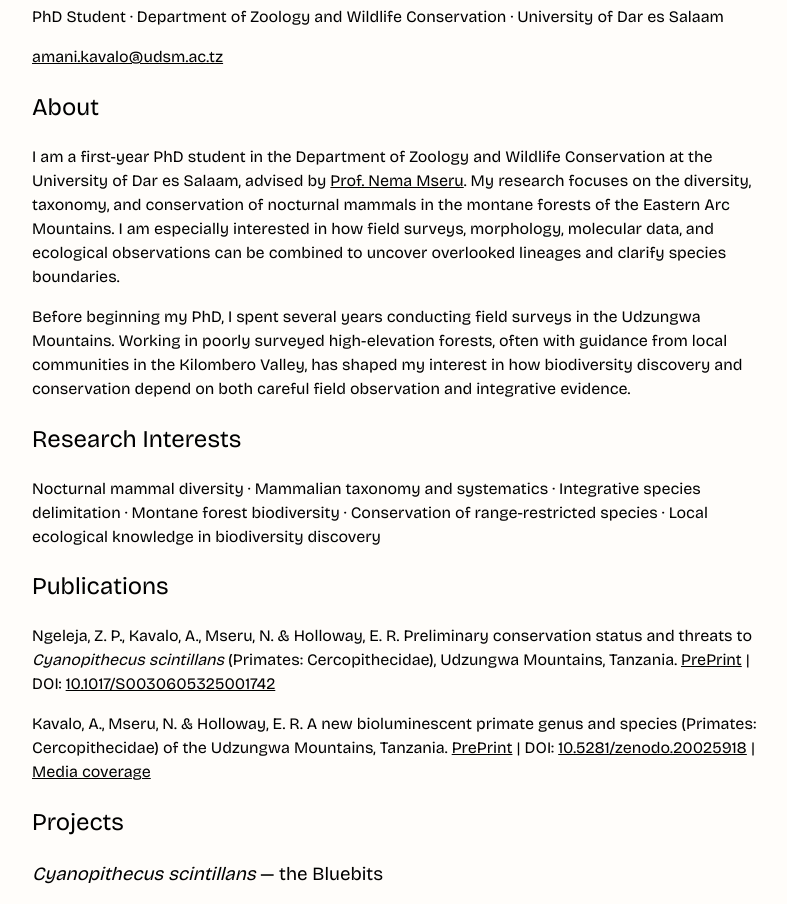
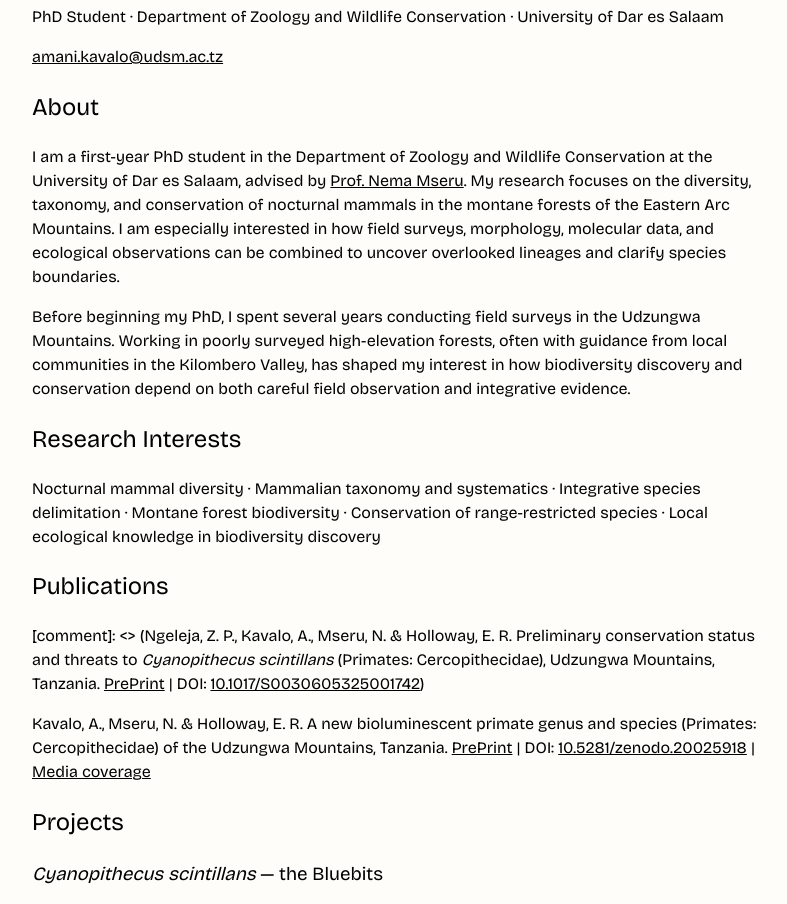
Before and after one commit to amanikavalo/amanikavalo.github.io, a plain HTML site: page index.html in a window 1280 px wide. Shown: the part 143-1047 px from the top of the page, without its empty margins (244-1031 px from the left). Drawn offline with nearby package versions, Linux system fonts and the light colour scheme.

Commit message:
rebuilding site Sat May 16 16:37:26 EDT 2026

```diff
--- a/index.html
+++ b/index.html
@@ -22,7 +22,7 @@ About I am a first-year PhD student in the Department of Zoology and Wildlife Co
   <meta itemprop="description" content="Amani Kavalo PhD Student · Department of Zoology and Wildlife Conservation · University of Dar es Salaam
 amani.kavalo@udsm.ac.tz
 About I am a first-year PhD student in the Department of Zoology and Wildlife Conservation at the University of Dar es Salaam, advised by Prof. Nema Mseru. My research focuses on the diversity, taxonomy, and conservation of nocturnal mammals in the montane forests of the Eastern Arc Mountains. I am especially interested in how field surveys, morphology, molecular data, and ecological observations can be combined to uncover overlooked lineages and clarify species boundaries.">
-  <meta itemprop="wordCount" content="460">
+  <meta itemprop="wordCount" content="462">
 
     <link rel="canonical" href="https://amanikavalo.github.io/">
     <link rel="icon" href="https://amanikavalo.github.io//assets/favicon.ico">
@@ -78,7 +78,7 @@ About I am a first-year PhD student in the Department of Zoology and Wildlife Co
 <h2 id="research-interests">Research Interests</h2>
 <p>Nocturnal mammal diversity · Mammalian taxonomy and systematics · Integrative species delimitation · Montane forest biodiversity · Conservation of range-restricted species · Local ecological knowledge in biodiversity discovery</p>
 <h2 id="publications">Publications</h2>
-<p>Ngeleja, Z. P., <strong>Kavalo, A.</strong>, Mseru, N. &amp; Holloway, E. R. Preliminary conservation status and threats to <em>Cyanopithecus scintillans</em> (Primates: Cercopithecidae), Udzungwa Mountains, Tanzania. <a href="https://amanikavalo.github.io/files/Conservation.pdf">PrePrint</a> | DOI: <a href="https://doi.org/10.1017/S0030605325001742">10.1017/S0030605325001742</a></p>
+<p>[comment]: &lt;&gt; (Ngeleja, Z. P., <strong>Kavalo, A.</strong>, Mseru, N. &amp; Holloway, E. R. Preliminary conservation status and threats to <em>Cyanopithecus scintillans</em> (Primates: Cercopithecidae), Udzungwa Mountains, Tanzania. <a href="https://amanikavalo.github.io/files/Conservation.pdf">PrePrint</a> | DOI: <a href="https://doi.org/10.1017/S0030605325001742">10.1017/S0030605325001742</a>)</p>
 <p><strong>Kavalo, A.</strong>, Mseru, N. &amp; Holloway, E. R. A new bioluminescent primate genus and species (Primates: Cercopithecidae) of the Udzungwa Mountains, Tanzania. <a href="https://amanikavalo.github.io/files/Bluebits_journal_E5.pdf">PrePrint</a> | DOI: <a href="https://doi.org/10.5281/zenodo.20025918">10.5281/zenodo.20025918</a> | <a href="https://nichefinds.blog/2025/03/14/the-azure-ghost-of-tanzania-inside-the-discovery-of-the-bluebits/">Media coverage</a></p>
 <h2 id="projects">Projects</h2>
 <h3 id="cyanopithecus-scintillans--the-bluebits"><em>Cyanopithecus scintillans</em> — the Bluebits</h3>
```
